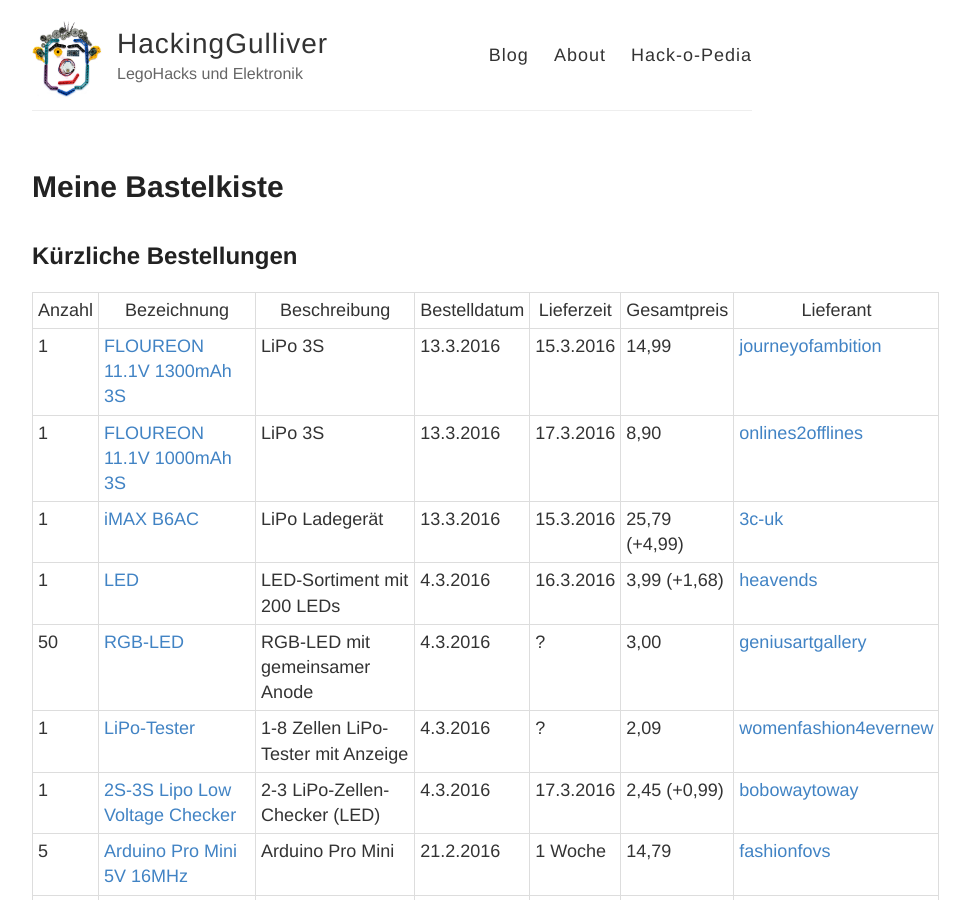
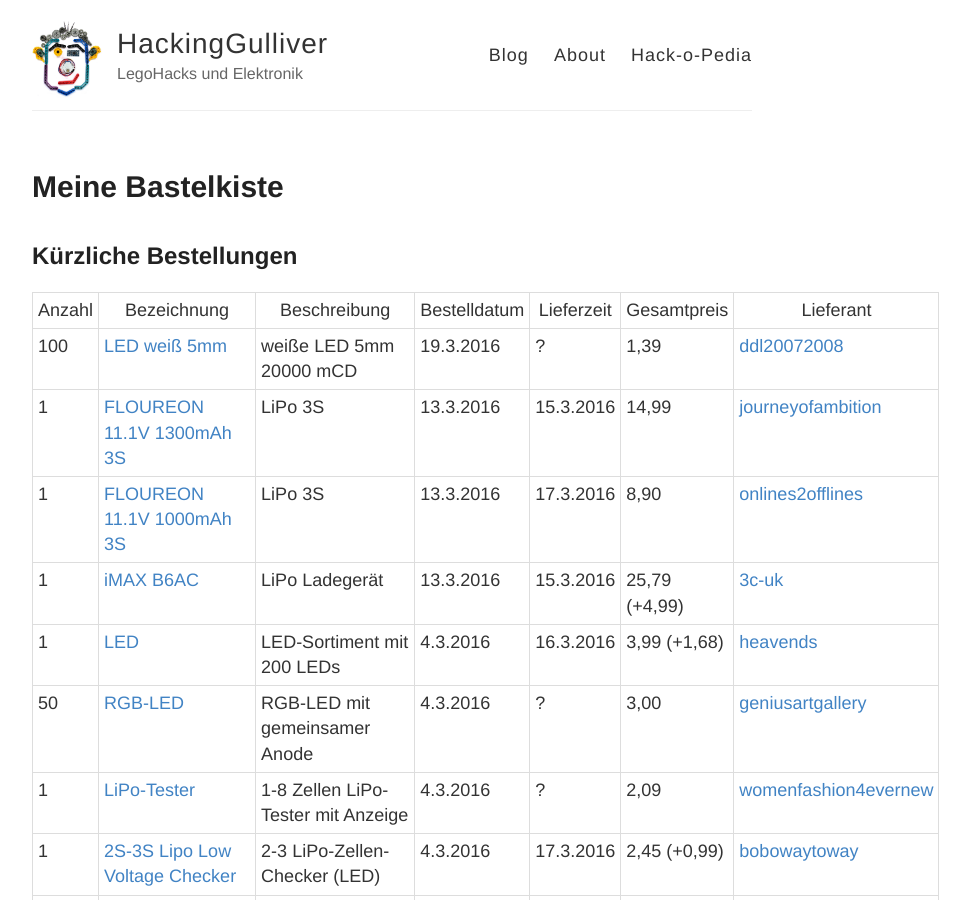
Before and after one commit to HackingGulliver/hackinggulliver.github.io, a Jekyll site: the page built from hackopedia/Lager.md, in a window 1280 px wide and 900 px high. Shown: the whole window, without its empty margins (248-1218 px from the left). Built offline with Jekyll 4.4.1, drawn with Linux system fonts in a browser that asks for light colours.

Commit message:
Bestellung LEDs

```diff
--- a/hackopedia/Lager.md
+++ b/hackopedia/Lager.md
@@ -8,6 +8,7 @@ permalink: /hackopedia/Lager
 
 | Anzahl | Bezeichnung | Beschreibung | Bestelldatum | Lieferzeit | Gesamtpreis | Lieferant |
 | --- | --- | --- | --- | --- | --- | --- |
+| 100 | [LED weiß 5mm](ww.ebay.de/itm/401057991064) | weiße LED 5mm 20000 mCD | 19.3.2016 | ? | 1,39 | [ddl20072008](http://www.ebay.de/usr/ddl20072008) |
 | 1 | [FLOUREON 11.1V 1300mAh 3S](http://www.ebay.de/itm/381493534405) | LiPo 3S | 13.3.2016 | 15.3.2016 | 14,99 | [journeyofambition](http://www.ebay.de/usr/journeyofambition) |
 | 1 | [FLOUREON 11.1V 1000mAh 3S](http://www.ebay.de/itm/281745744579) | LiPo 3S | 13.3.2016 | 17.3.2016 | 8,90 | [onlines2offlines](http://www.ebay.de/usr/onlines2offlines) |
 | 1 | [iMAX B6AC](http://www.ebay.de/itm/182042386467) | LiPo Ladegerät | 13.3.2016 | 15.3.2016 | 25,79 (+4,99) | [3c-uk](http://www.ebay.de/usr/3c-uk) |
```
